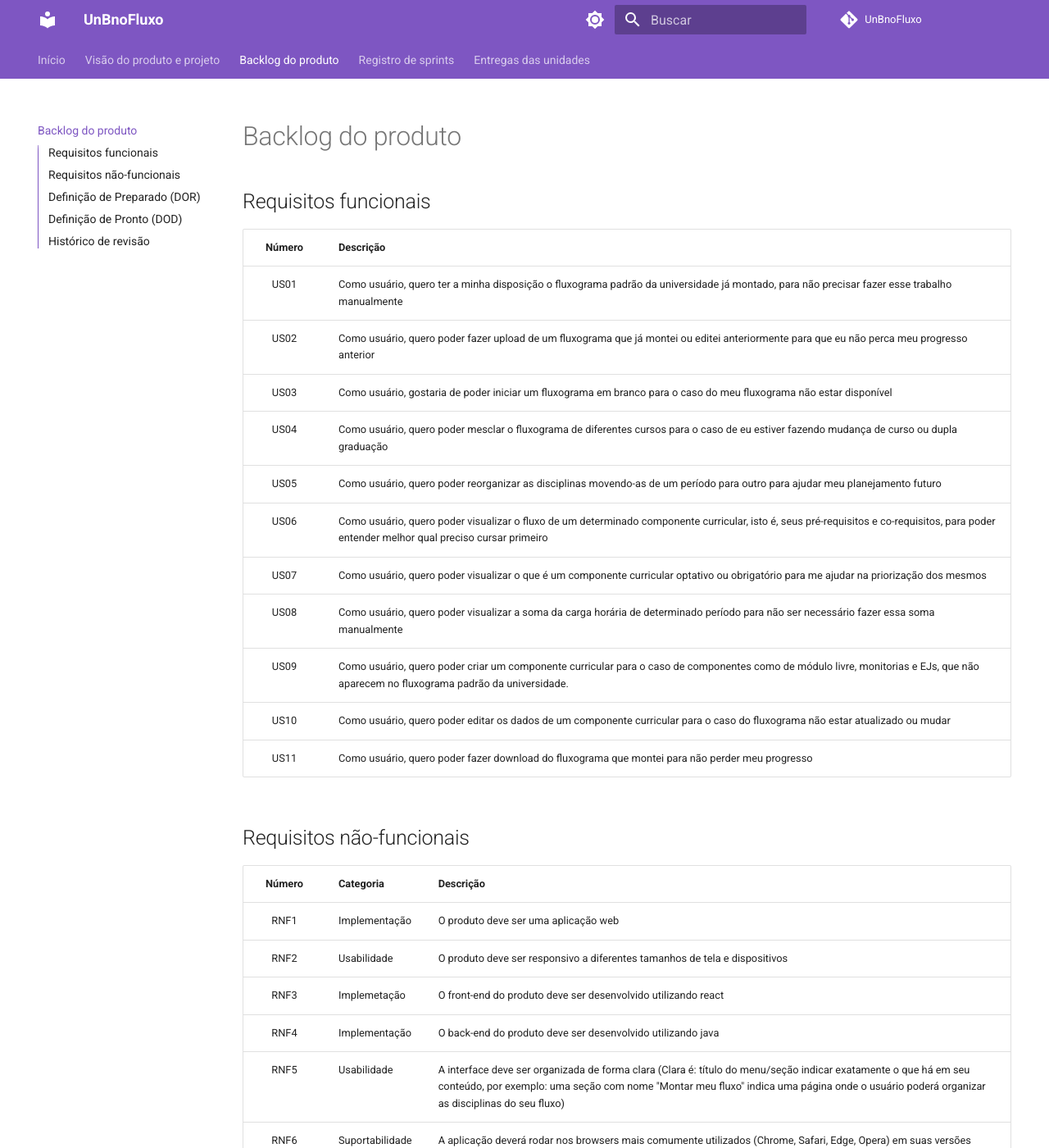
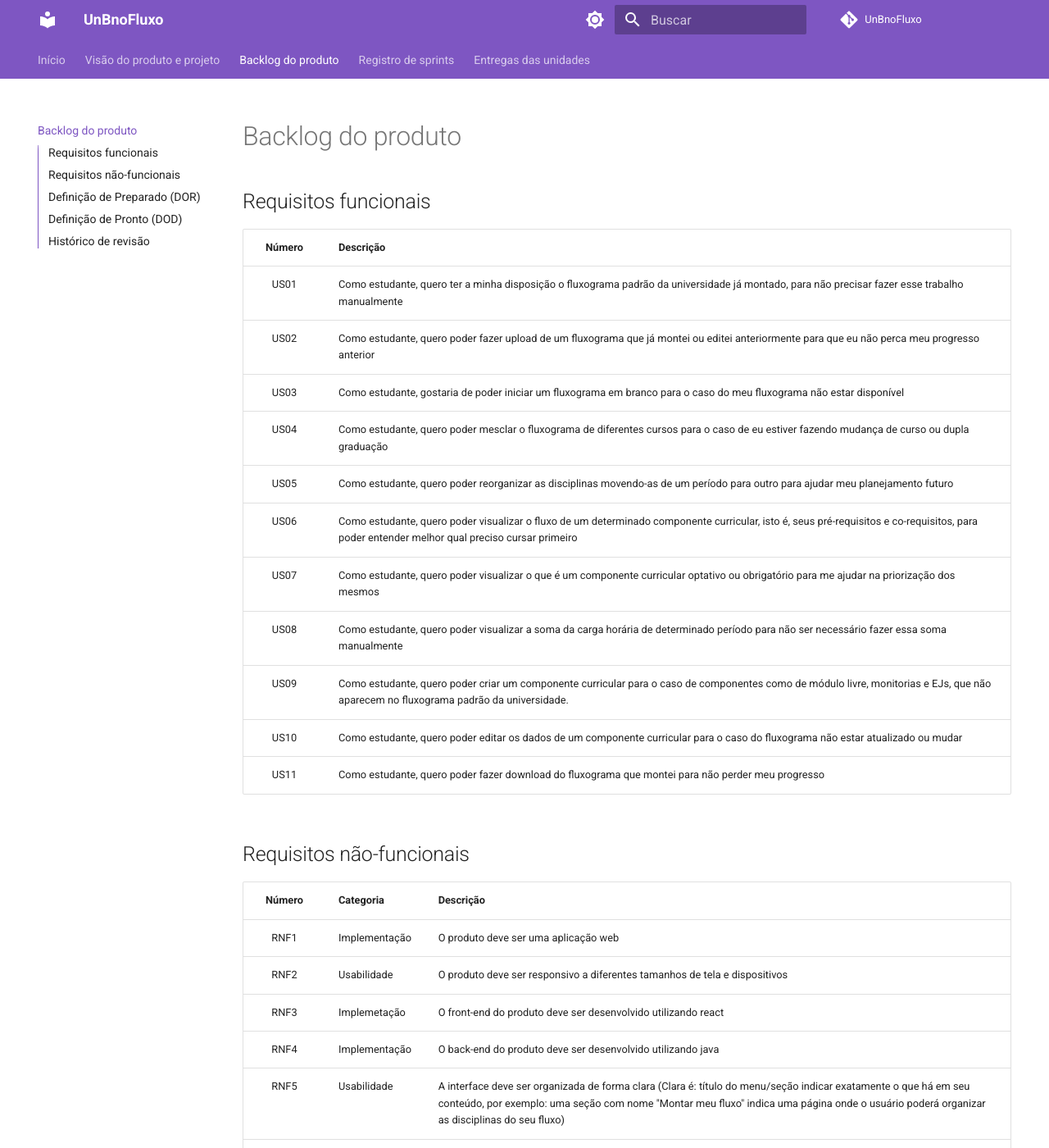
Before and after one commit to mdsreq-fga-unb/2023.1-UnBnoFluxo, an MkDocs documentation site: the page built from docs/Backlog.md, in a window 1280 px wide and 1400 px high. Shown: the whole window at 82% size. Built offline with MkDocs 1.6.1 and Material for MkDocs 9.7.7, drawn with Linux system fonts in a browser that asks for light colours; comment, search, counter and statistics services are not loaded.

Commit message:
Atualizando backlog

```diff
--- a/docs/Backlog.md
+++ b/docs/Backlog.md
@@ -1,17 +1,17 @@
 ## Requisitos funcionais
 | Número | Descrição                                                                                                                                                                                  |
 | :----: | ------------------------------------------------------------------------------------------------------------------------------------------------------------------------------------------ |
-|  US01  | Como usuário, quero ter a minha disposição o fluxograma padrão da universidade já montado, para não precisar fazer esse trabalho manualmente                                               |
-|  US02  | Como usuário, quero poder fazer upload de um fluxograma que já montei ou editei anteriormente para que eu não perca meu progresso anterior                                                 |
-|  US03  | Como usuário, gostaria de poder iniciar um fluxograma em branco para o caso do meu fluxograma não estar disponível                                                                         |
-|  US04  | Como usuário, quero poder mesclar o fluxograma de diferentes cursos para o caso de eu estiver fazendo mudança de curso ou dupla graduação                                                  |
-|  US05  | Como usuário, quero poder reorganizar as disciplinas movendo-as de um período para outro para ajudar meu planejamento futuro                                                               |
-|  US06  | Como usuário, quero poder visualizar o fluxo de um determinado componente curricular, isto é, seus pré-requisitos e co-requisitos, para poder entender melhor qual preciso cursar primeiro |
-|  US07  | Como usuário, quero poder visualizar o que é um componente curricular optativo ou obrigatório para me ajudar na priorização dos mesmos                                                     |
-|  US08  | Como usuário, quero poder visualizar a soma da carga horária de determinado período para não ser necessário fazer essa soma manualmente                                                    |
-|  US09  | Como usuário, quero poder criar um componente curricular para o caso de componentes como de módulo livre, monitorias e EJs, que não aparecem no fluxograma padrão da universidade.         |
-|  US10  | Como usuário, quero poder editar os dados de um componente curricular para o caso do fluxograma não estar atualizado ou mudar                                                              |
-|  US11  | Como usuário, quero poder fazer download do fluxograma que montei para não perder meu progresso                                                                                            |
+|  US01  | Como estudante, quero ter a minha disposição o fluxograma padrão da universidade já montado, para não precisar fazer esse trabalho manualmente                                               |
+|  US02  | Como estudante, quero poder fazer upload de um fluxograma que já montei ou editei anteriormente para que eu não perca meu progresso anterior                                                 |
+|  US03  | Como estudante, gostaria de poder iniciar um fluxograma em branco para o caso do meu fluxograma não estar disponível                                                                         |
+|  US04  | Como estudante, quero poder mesclar o fluxograma de diferentes cursos para o caso de eu estiver fazendo mudança de curso ou dupla graduação                                                  |
+|  US05  | Como estudante, quero poder reorganizar as disciplinas movendo-as de um período para outro para ajudar meu planejamento futuro                                                               |
+|  US06  | Como estudante, quero poder visualizar o fluxo de um determinado componente curricular, isto é, seus pré-requisitos e co-requisitos, para poder entender melhor qual preciso cursar primeiro |
+|  US07  | Como estudante, quero poder visualizar o que é um componente curricular optativo ou obrigatório para me ajudar na priorização dos mesmos                                                     |
+|  US08  | Como estudante, quero poder visualizar a soma da carga horária de determinado período para não ser necessário fazer essa soma manualmente                                                    |
+|  US09  | Como estudante, quero poder criar um componente curricular para o caso de componentes como de módulo livre, monitorias e EJs, que não aparecem no fluxograma padrão da universidade.         |
+|  US10  | Como estudante, quero poder editar os dados de um componente curricular para o caso do fluxograma não estar atualizado ou mudar                                                              |
+|  US11  | Como estudante, quero poder fazer download do fluxograma que montei para não perder meu progresso                                                                                            |
 
 ## Requisitos não-funcionais
 | Número | Categoria       | Descrição                                                                                                                                                                                                                                                    |
```
